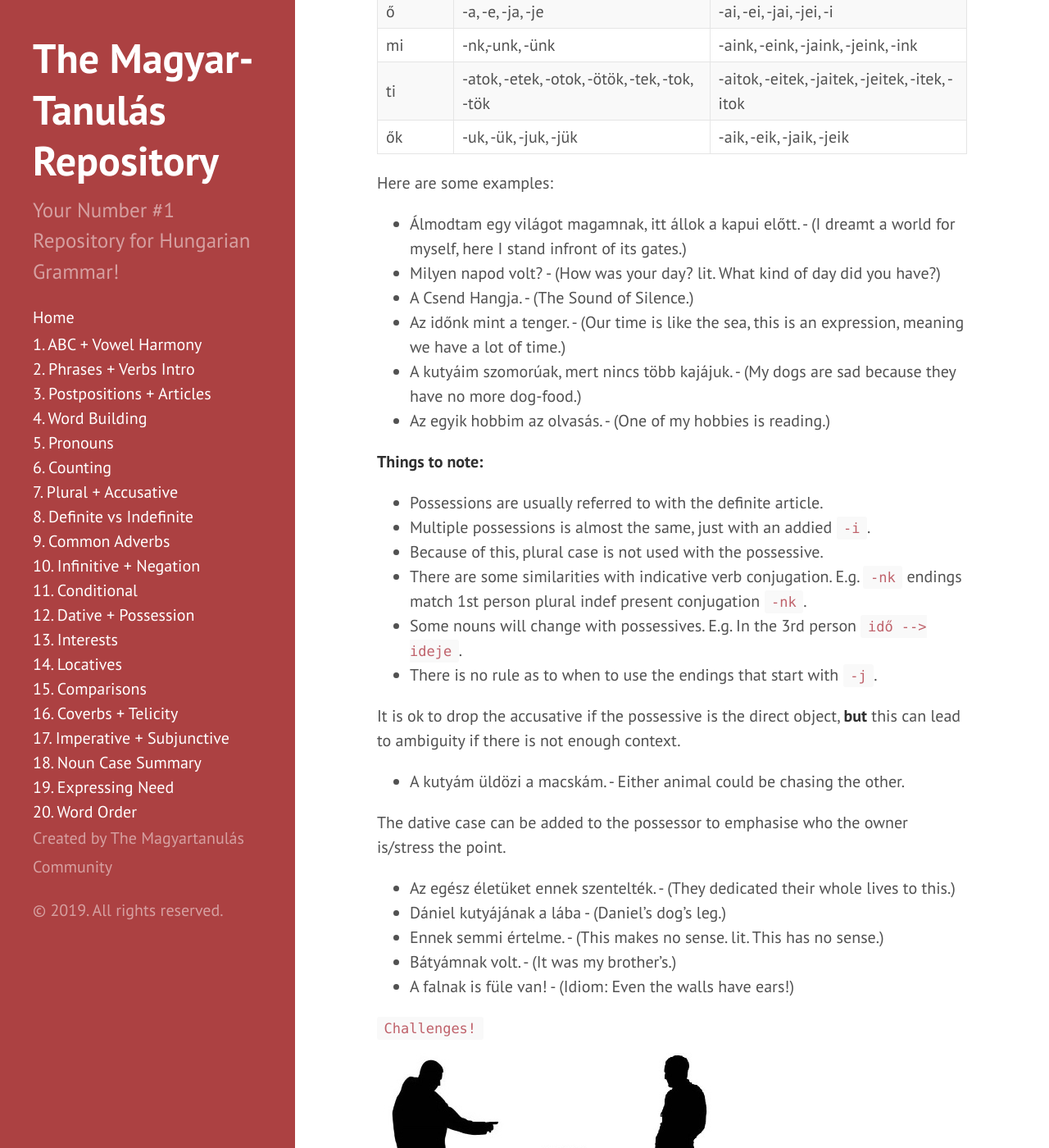
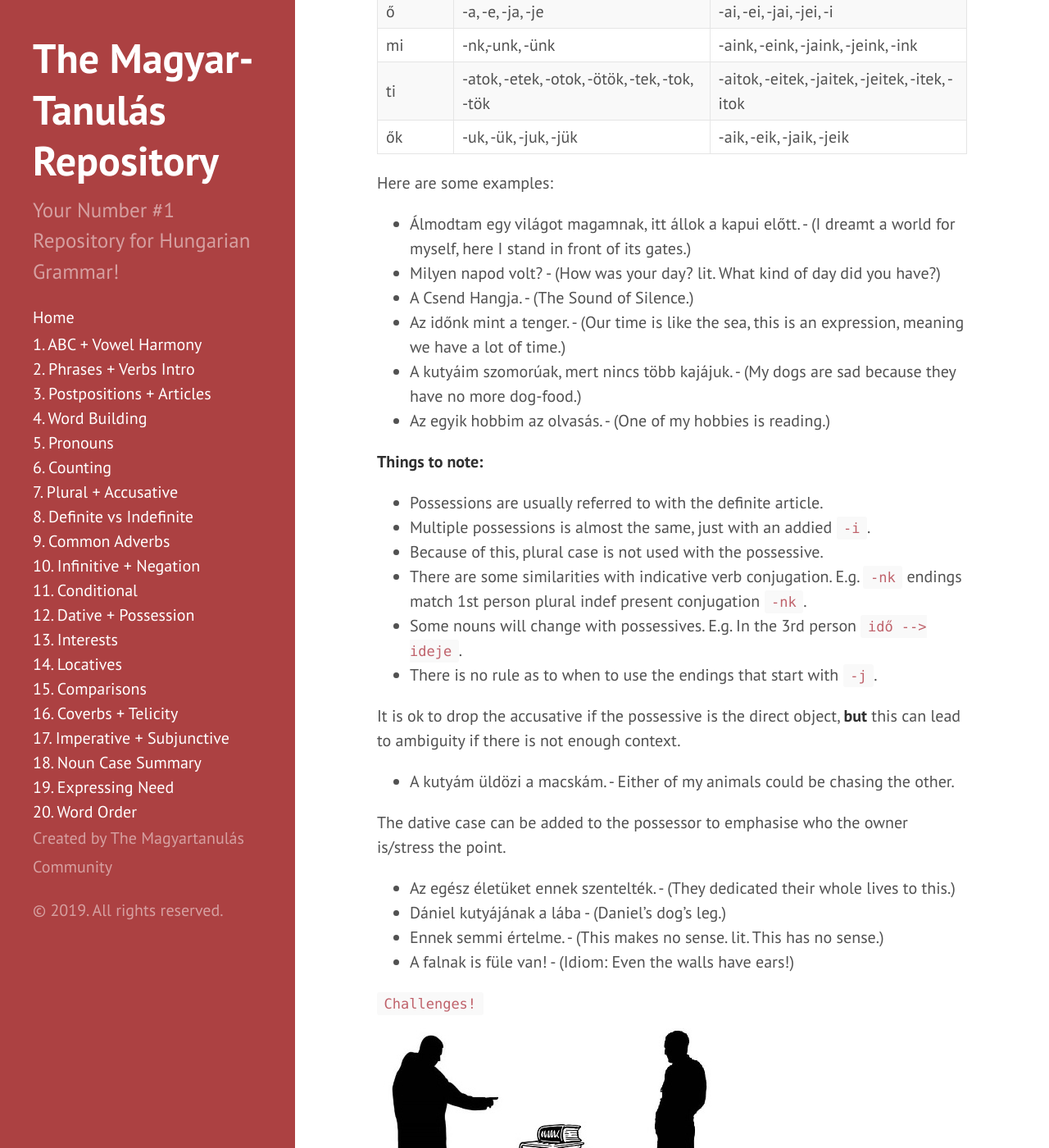
Before and after one commit to Magyartanulas/magyartanulas.github.io, a Jekyll site: the page built from dative_possession.md, in a window 1280 px wide and 1400 px high, scrolled down 2311 px. Shown: the whole window at 82% size. Built offline with Jekyll 4.4.1, drawn with Linux system fonts in a browser that asks for light colours; comment, search, counter and statistics services are not loaded; some of the changed text lies outside the part shown.

Commit message:
Update dative_possession.md

```diff
--- a/dative_possession.md
+++ b/dative_possession.md
@@ -66,7 +66,7 @@
 
 Here are some examples:
 
-* Álmodtam egy világot magamnak, itt állok a kapui előtt. - (I dreamt a world for myself, here I stand infront of its gates.)
+* Álmodtam egy világot magamnak, itt állok a kapui előtt. - (I dreamt a world for myself, here I stand in front of its gates.)
 * Milyen napod volt? - (How was your day? lit. What kind of day did you have?)
 * A Csend Hangja. - (The Sound of Silence.)
 * Az időnk mint a tenger. - (Our time is like the sea, this is an expression, meaning we have a lot of time.)
@@ -84,20 +84,19 @@
 
 It is ok to drop the accusative if the possessive is the direct object, **but** this can lead to ambiguity if there is not enough context.
 
-* A kutyám üldözi a macskám. - Either animal could be chasing the other.
+* A kutyám üldözi a macskám. - Either of my animals could be chasing the other.
 
 The dative case can be added to the possessor to emphasise who the owner is/stress the point.
 
 * Az egész életüket ennek szentelték. - (They dedicated their whole lives to this.)
 * Dániel kutyájának a lába - (Daniel's dog's leg.)
 * Ennek semmi értelme. - (This makes no sense. lit. This has no sense.)
-* Bátyámnak volt. - (It was my brother's.)
 * A falnak is füle van! - (Idiom: Even the walls have ears!)
 
 `Challenges!`
 ![Könyvek](https://magyartanulas.github.io/public/könyvek.jpg)
 
-*- Nem ezek a könyveid?*
+*- Ezek nem a te könyveid?*
 
 <span class="spoiler">Are these not your books?</span>
 
```
Also changed, not shown: other parts of dative_possession.md (+7 -2 lines).
